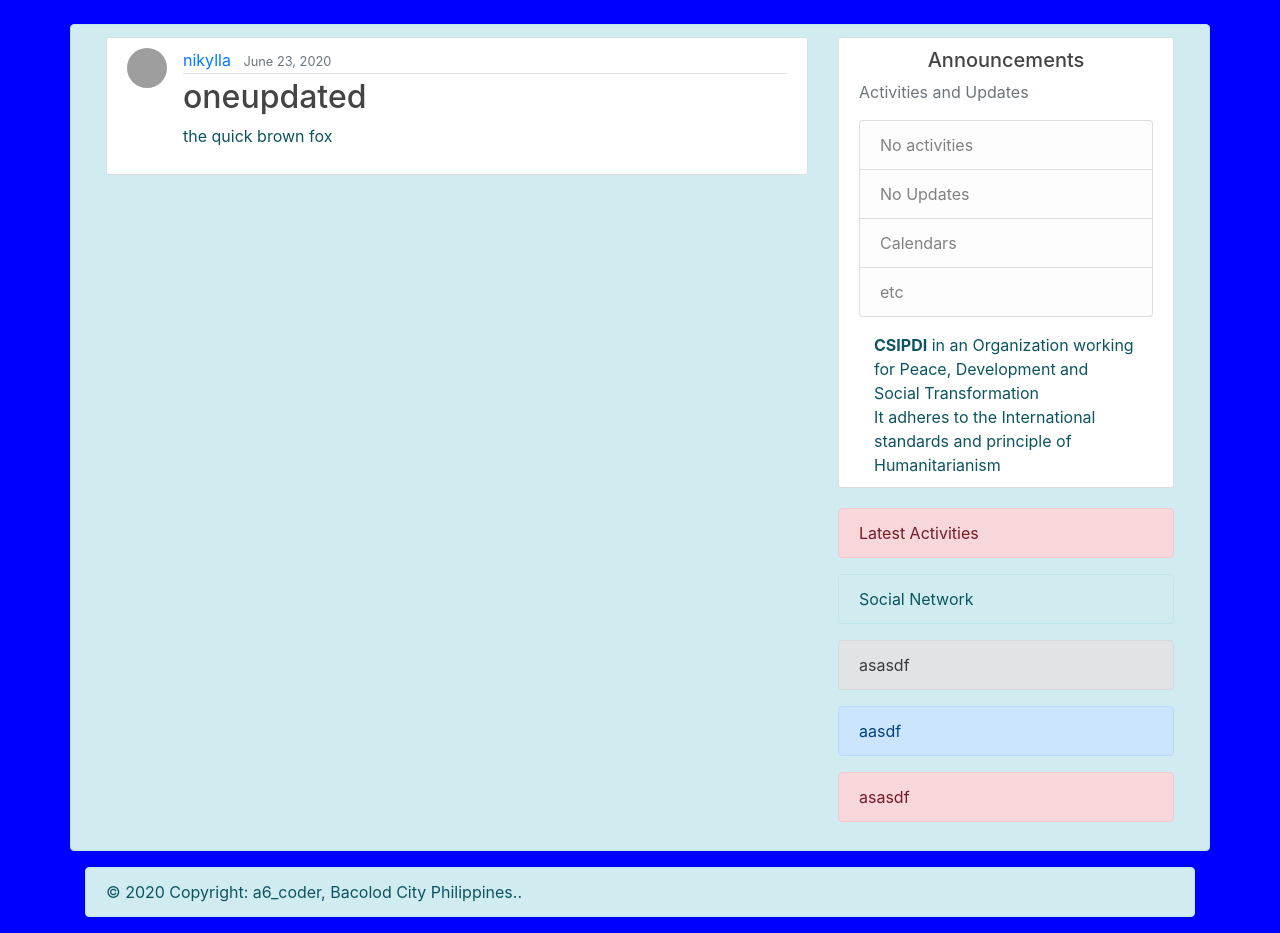
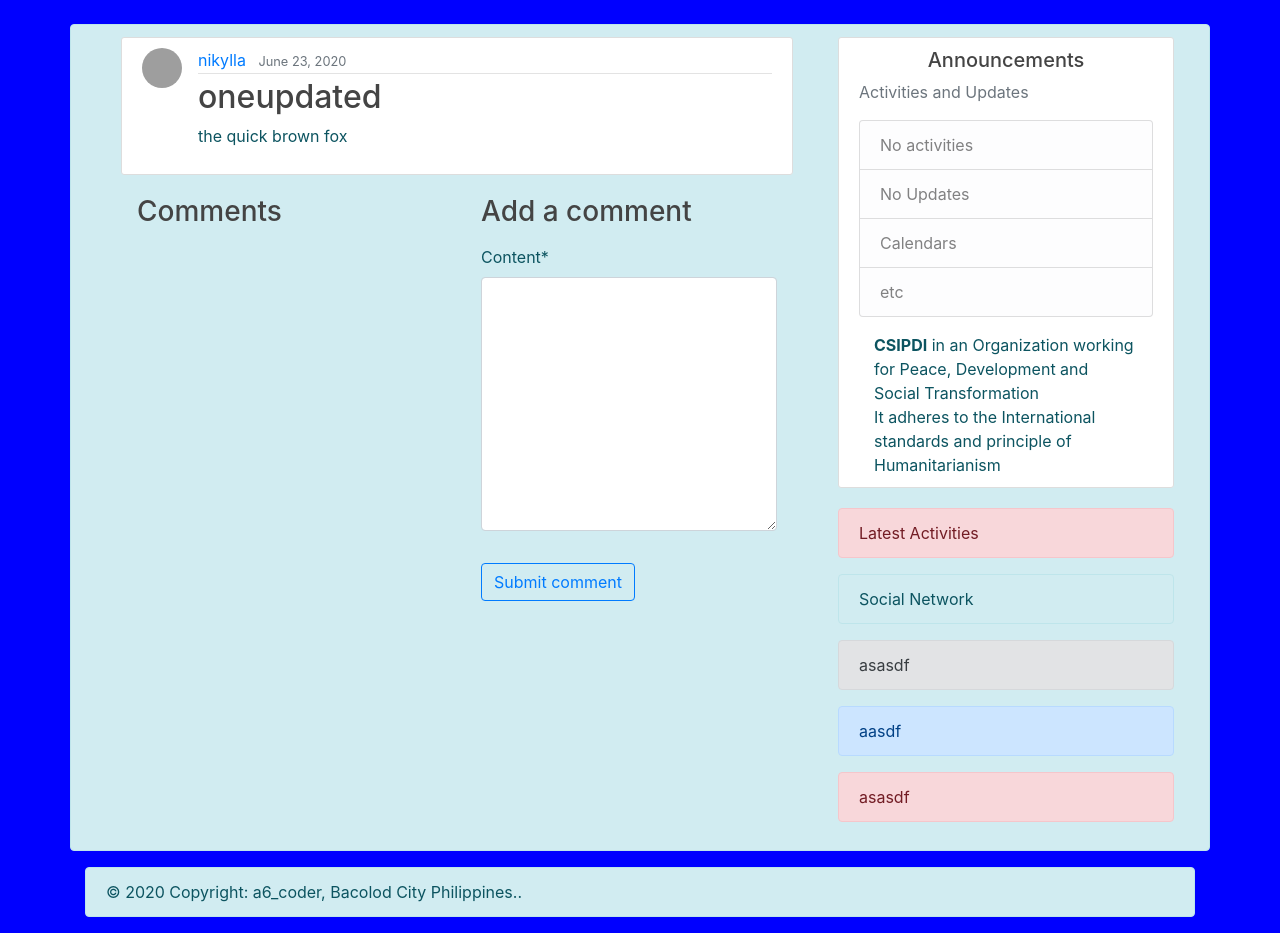
Before and after one commit to nicvsolgm/mydjangoapp, a Django app: template blog/templates/blog/post_detail.html in a window 1280 px wide. Shown: the part 56-989 px from the top of the page. Run offline with Django 3.2, Linux system fonts and the light colour scheme; the template is opened without the code that fills it: values that come from a table or form of the project are taken from there, others are empty; data comes from the database, SQL or seed files in the repository; parts of the project's set-up code (start-up, migrations or seed data) failed here and were passed over; some libraries are stand-ins or nearby versions; grey boxes are pictures that could not be loaded.

Commit message:
adding comment

```diff
--- a/blog/admin.py
+++ b/blog/admin.py
@@ -1,4 +1,5 @@
 from django.contrib import admin
-from .models import Post
+from .models import Post, Comment
 
 admin.site.register(Post)
+admin.site.register(Comment)
--- /dev/null
+++ b/blog/forms.py
@@ -0,0 +1,7 @@
+from django import forms
+from .models import Comment
+
+class NewCommentForm(forms.ModelForm):
+    class Meta:
+        model = Comment
+        fields = ['content']
--- a/blog/models.py
+++ b/blog/models.py
@@ -18,3 +18,9 @@ class Post(models.Model):
 
     def snippet(self):
         return self.content[:50] + '  ......'
+
+class Comment(models.Model):
+    content = models.TextField(max_length=150)
+    date_posted = models.DateTimeField(default=timezone.now)
+    author = models.ForeignKey(User, on_delete=models.CASCADE)
+    post_connected = models.ForeignKey(Post, on_delete=models.CASCADE)
--- a/blog/templates/blog/post_detail.html
+++ b/blog/templates/blog/post_detail.html
@@ -1,32 +1,77 @@
-{% extends "article/base.html" %} {% block content %}
+{% extends "article/base.html" %}
+{% load crispy_forms_tags %}
+{% block content %}
+<div class="container">
    <article class="media content-section">
-  <img
-    class="rounded-circle article-img"
-    src="{{ object.author.profile.image.url }}"
-  />
+            <img class="rounded-circle article-img"
+                 src="{{ object.author.profile.image.url }}"/>
                       <div class="media-body">
                          <div class="article-metadata">
-      <a class="mr-2" href="{% url 'user-posts' object.author.username %}"
-        >{{ object.author }}</a
-      >
+                               <a class="mr-2" href="{% url 'user-posts' object.author.username %}">{{ object.author }}</a>
                                     <small class="text-muted">{{ object.date_posted|date:"F d, Y" }}</small>
                                          {% if object.author == user %}
                                            <div>
-        <a
-          class="btn btn-secondary btn-sm mt-1 mb-1"
-          href="{% url 'post-update' object.id %}"
-          >Update</a
-        >
-        <a
-          class="btn btn-danger btn-sm mt-1 mb-1"
-          href="{% url 'post-delete' object.id %}"
-          >Delete</a
-        >
+                                                <a class="btn btn-secondary btn-sm mt-1 mb-1"
+                                                         href="{% url 'post-update' object.id %}">Update</a>
+                                                <a class="btn btn-danger btn-sm mt-1 mb-1"
+                                                   href="{% url 'post-delete' object.id %}">Delete</a>
                                            </div>
                                          {% endif %}
                           </div>
                               <h2 class="article-title">{{ object.title }}</h2>
                               <p class="article-content">{{ object.content }}</p>
                          </div>
+
      </article>
+
+     <article>
+          <div class = 'container'>
+               <div class="row pl-3">
+                     <div class="col-12 col-md-6 pl-0">
+                           <h3 class="white-important mb-3">Comments</h3>
+                           {% for comment in comments %}
+                               <article class="media content-section">
+                                     <div style="width: 100%; word-break: break-all;" class="hovered-tweet-comment-in">
+                                           <div class="pb-2 row m-0" style="width: 100%; margin-right: 0 !important;">
+                                                    <div style="padding-left: 0px !important;" class="col-8 no-padding d-flex align-items-center">
+                                                        <img class="rounded-circle mr-2"
+                                                             style="width: 20px; height: 20px;"
+                                                             src="{{ comment.author.profile.image.url }}">
+                                                           <a class="mr-2 black-important" href="{% url 'user-posts' comment.author.username %}">
+                                                              {{ comment.author }}
+                                                           </a>
+                                                     </div>
+                                            </div>
+                                            <div class="mb-2" style="width: 100%; height: 1px; background-color:gray;"></div>
+                                               <a style="color: gray;">
+                                                   <p>{{ comment.content }}</p>
+                                                   <small class="black-important d-flex full-width flex-row-reverse">
+                                                      {{ comment.date_posted | date:"H:i l, d.m.y" }}
+                                                   </small>
+                                                </a>
+                                             </div>
+                                 </article>
+                              {% endfor %}
+                     </div>
+                             {% if user is not None %}
+                                 <div class="col-12 col-md-6 pl-0 pl-md-3 pr-3">
+                                     <h3 class="black-important mb-3">Add a comment</h3>
+
+                                      <form method="POST">
+                                          {% csrf_token %}
+                                              <fieldset class="form-group">
+                                           {{ form | crispy }}
+                                              </fieldset>
+                                                 <div class="form-group">
+                                                      <button class="btn btn-outline-primary" type="submit">Submit comment</button>
+                                                 </div>
+                                       </form>
+                                 </div>
+                             {% endif %}
+                </div>
+          </div>
+     </article>
+</article>
+</div>
+
 {% endblock content %}
```
Also changed, not shown: blog/views.py (+19 -1 lines), article/migrations/0003_auto_20210117_1132.py (added), blog/migrations/0002_comment.py (added), blog/migrations/0003_auto_20210117_1818.py (added), blog/migrations/0004_auto_20210117_1924.py (added). Lines whose indentation alone changed are shown as unchanged.
